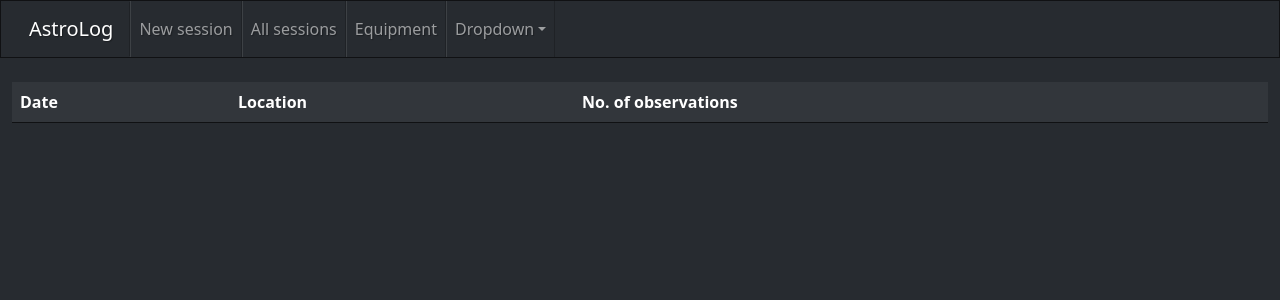
After one commit to DanielAndreasen/astro-log, a Flask app: page /session/all in a window 1280 px wide. The commit adds this page. Shown: the top 300 px of the page. Run offline with Flask 2, Linux system fonts and the light colour scheme; lists and menus that the app fills with data are empty; some libraries are stand-ins or nearby versions.

Commit message:
List all sessions

```diff
--- a/src/astrolog/database.py
+++ b/src/astrolog/database.py
@@ -85,6 +85,10 @@ class Session(AstroLogModel):
         for observation in self.observation_set:
             yield observation
 
+    @property
+    def number_of_observations(self):
+        return len(self.observation_set)
+
 
 class Observation(AstroLogModel):
     object = ForeignKeyField(Object)
--- a/src/astrolog/web/app.py
+++ b/src/astrolog/web/app.py
@@ -64,6 +64,11 @@ def new_observation(session_id):
     return render_template('observation.html', session=session,
                            telescopes=Telescope, eyepieces=EyePiece,
                            optical_filters=Filter)
+
+
+@app.route('/session/all')
+def all_sessions():
+    return render_template('sessions.html', sessions=Session)
 
 
 @app.route('/session/<int:session_id>')
--- a/src/astrolog/web/templates/main.html
+++ b/src/astrolog/web/templates/main.html
@@ -4,6 +4,4 @@
 
 <h1>Hello AstroLog!</h1>
 
-<button class="btn btn-outline-primary" href="#">Get session</button>
-
 {% endblock %}
--- /dev/null
+++ b/src/astrolog/web/templates/sessions.html
@@ -0,0 +1,24 @@
+{% extends "template.html" %}
+
+{% block body %}
+
+<table class="table table-hover">
+  <thead>
+  <tr>
+  </tr>
+    <th>Date</th>
+    <th>Location</th>
+    <th>No. of observations</th>
+  </thead>
+  <tbody>
+    {% for session in sessions %}
+      <tr>
+        <td><a class="btn btn-primary" href="{{url_for('session', session_id=session.id)}}">{{session.date}}</a></td>
+        <td>{{session.location.name}}</td>
+        <td>{{session.number_of_observations}}</td>
+      </tr>
+    {% endfor %}
+  </tbody>
+</table>
+
+{% endblock %}
--- a/src/astrolog/web/templates/template.html
+++ b/src/astrolog/web/templates/template.html
@@ -43,10 +43,7 @@
                 <a class="nav-link" href="{{url_for('new_session')}}">New session</a>
               </li>
               <li class="nav-item">
-                <a class="nav-link" href="#">All sessions</a>
-              </li>
-              <li class="nav-item">
-                <a class="nav-link" href="#">Telescopes</a>
+                <a class="nav-link" href="{{url_for('all_sessions')}}">All sessions</a>
               </li>
               <li class="nav-item">
                 <a class="nav-link" href="{{url_for('equipments')}}">Equipment</a>
```
Also changed, not shown: tests/test_db.py (+2 -0 lines), tests/test_flask.py (+13 -1 lines).
